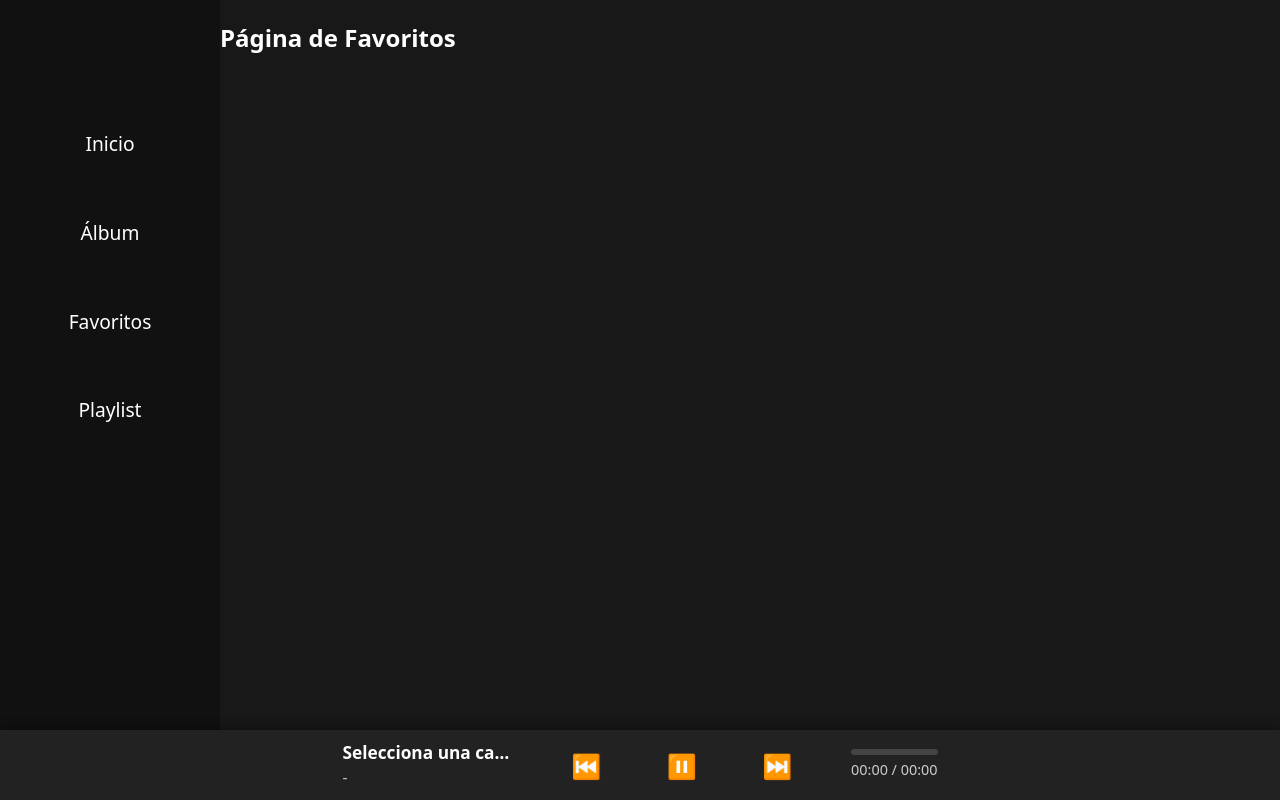
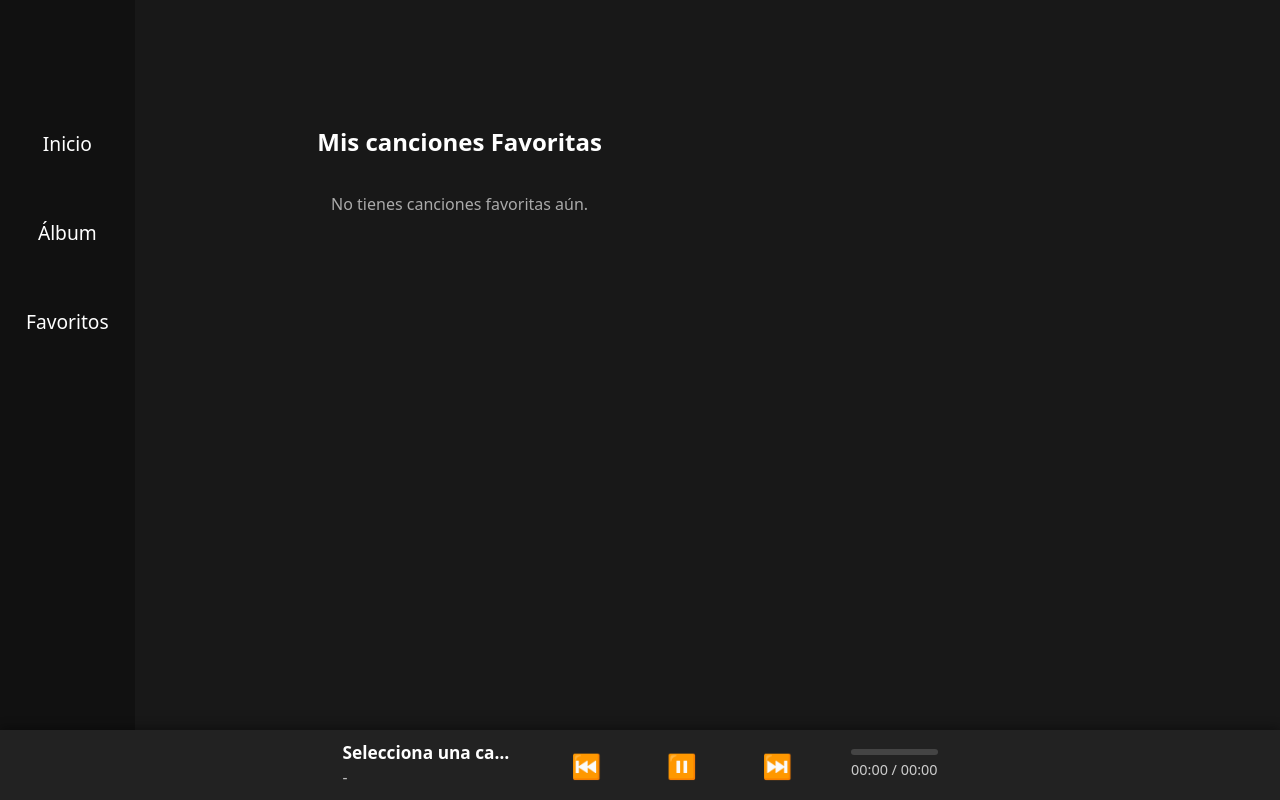
Before and after one commit to thisisjose/AppReactMusica, a React (Vite) app: page /favoritos in a window 1280 px wide. Built offline with nearby package versions, Linux system fonts and the light colour scheme; no server answers.

Commit message:
Funcion de favoritos

```diff
--- a/src/App.jsx
+++ b/src/App.jsx
@@ -15,6 +15,7 @@ import './styles/style.css';
 function App() {
   const [songs, setSongs] = useState([]);
   const [currentIndex, setCurrentIndex] = useState(null);
+  const [favorites, setFavorites] = useState([]); // <-- favoritos
 
   useEffect(() => {
     fetch("https://api-musica.netlify.app/api/canciones")
@@ -43,6 +44,15 @@ function App() {
     }
   };
 
+  // Agrega y quita una cancion de favoritos chauuu
+  const toggleFavorite = (songId) => {
+    setFavorites((prev) =>
+      prev.includes(songId)
+        ? prev.filter((id) => id !== songId)
+        : [...prev, songId]
+    );
+  };
+
   return (
     <Router>
       <div className="contenedor-principal">
@@ -53,7 +63,15 @@ function App() {
             element={<MainContent songs={songs} playSongAt={playSongAt} />}
           />
           <Route path="/album" element={<Album songs={songs} />} />
-          <Route path="/favoritos" element={<Favoritos />} />
+          <Route
+            path="/favoritos"
+            element={
+              <Favoritos
+                songs={songs.filter((s) => favorites.includes(s.id))}
+                playSongAt={playSongAt}
+              />
+            }
+          />
           <Route path="/playlist" element={<Playlist />} />
           <Route
             path="/album/:titulo"
@@ -65,6 +83,10 @@ function App() {
         song={currentSong}
         onNext={playNext}
         onPrev={playPrev}
+        isFavorite={currentSong ? favorites.includes(currentSong.id) : false}
+        onToggleFavorite={() =>
+          currentSong && toggleFavorite(currentSong.id)
+        }
       />
     </Router>
   );
--- a/src/components/AsideBar.jsx
+++ b/src/components/AsideBar.jsx
@@ -9,7 +9,7 @@ const AsideBar = () => {
           <li><NavLink to="/" style={{ color: "#fff", textDecoration: "none" }}>Inicio</NavLink></li>
           <li><NavLink to="/album" style={{ color: "#fff", textDecoration: "none" }}>Álbum</NavLink></li>
           <li><NavLink to="/favoritos" style={{ color: "#fff", textDecoration: "none" }}>Favoritos</NavLink></li>
-          <li><NavLink to="/playlist" style={{ color: "#fff", textDecoration: "none" }}>Playlist</NavLink></li>
+          {/* <li><NavLink to="/playlist" style={{ color: "#fff", textDecoration: "none" }}>Playlist</NavLink></li> */}
         </ul>
       </nav>
     </aside>
--- a/src/components/FooterBar.jsx
+++ b/src/components/FooterBar.jsx
@@ -1,6 +1,6 @@
 import React, { useEffect, useState, useRef } from 'react';
 
-const FooterBar = ({ song, onNext, onPrev }) => {
+const FooterBar = ({ song, onNext, onPrev, isFavorite, onToggleFavorite }) => {
   const [currentTime, setCurrentTime] = useState(0);
   const [isPlaying, setIsPlaying] = useState(true);
   const intervalRef = useRef(null);
@@ -82,6 +82,24 @@ const FooterBar = ({ song, onNext, onPrev }) => {
             </>
           )}
         </div>
+        {/* LIKE */}
+        {song && (
+          <button
+            className="btn"
+            title={isFavorite ? "Quitar de favoritos" : "Agregar a favoritos"}
+            onClick={onToggleFavorite}
+            style={{
+              marginLeft: 12,
+              color: isFavorite ? "#ff4081" : "#fff",
+              fontSize: "1.5em",
+              background: "none",
+              border: "none",
+              cursor: "pointer",
+            }}
+          >
+            {isFavorite ? "❤️" : "🤍"}
+          </button>
+        )}
       </div>
 
       <div className="controles">
--- a/src/pages/Favoritos.jsx
+++ b/src/pages/Favoritos.jsx
@@ -1,2 +1,26 @@
-const Favoritos = () => <h2 style={{ color: "#fff" }}>Página de Favoritos</h2>;
+import MusicList from "../components/MusicList";
+
+const Favoritos = ({ songs, playSongAt }) => (
+  <section
+    className="mis-canciones"
+    style={{
+      maxWidth: 700,
+      margin: "0 auto",
+      marginTop: 64, // Margen superior para bajar la lista
+      marginLeft: 100, // <-- Mover a la derecha
+    }}
+  >
+    <h2 style={{ color: "#fff", textAlign: "center", marginBottom: 32 }}>
+      Mis canciones Favoritas
+    </h2>
+    {songs.length === 0 ? (
+      <p style={{ color: "#aaa", textAlign: "center" }}>
+        No tienes canciones favoritas aún.
+      </p>
+    ) : (
+      <MusicList songs={songs} playSongAt={playSongAt} />
+    )}
+  </section>
+);
+
 export default Favoritos;
```
